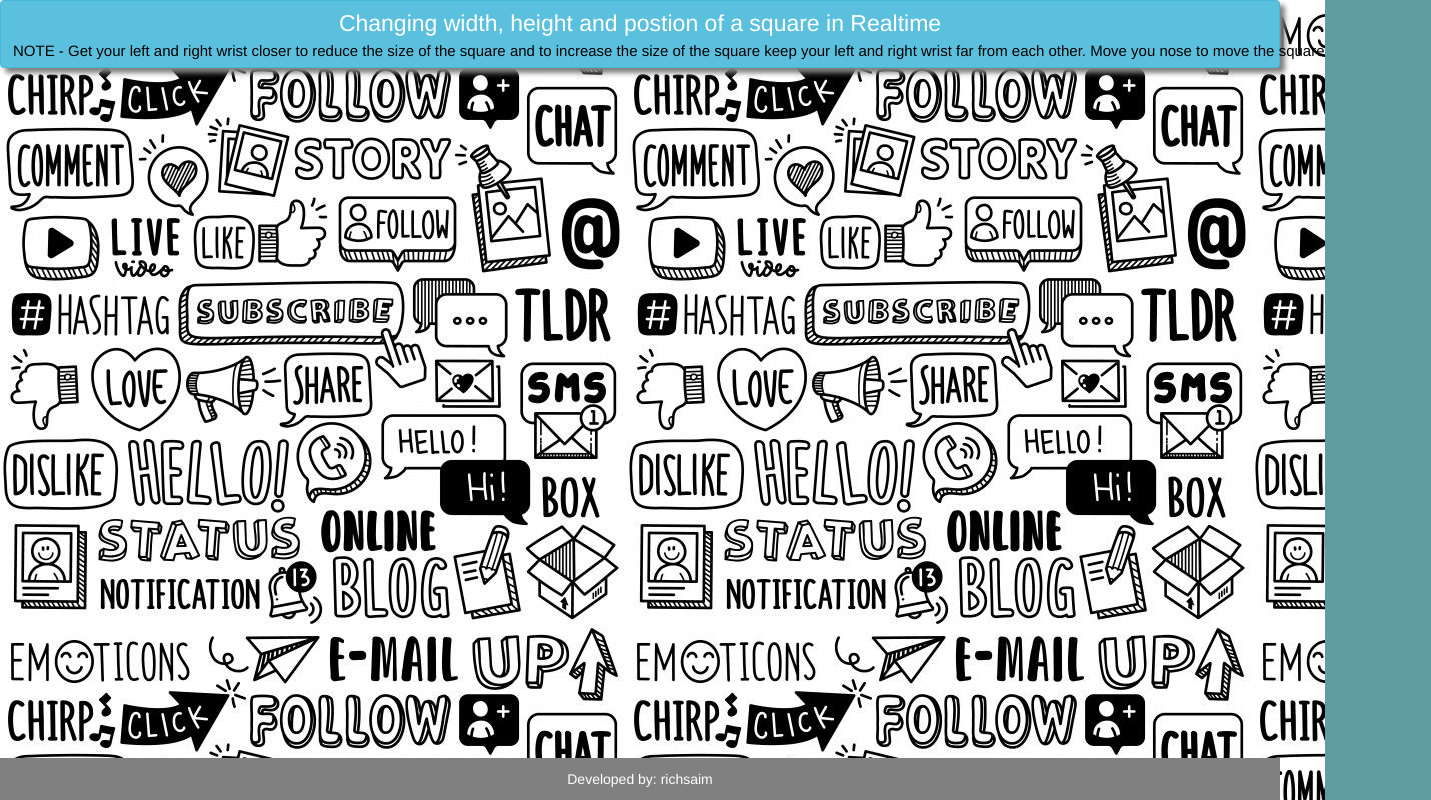
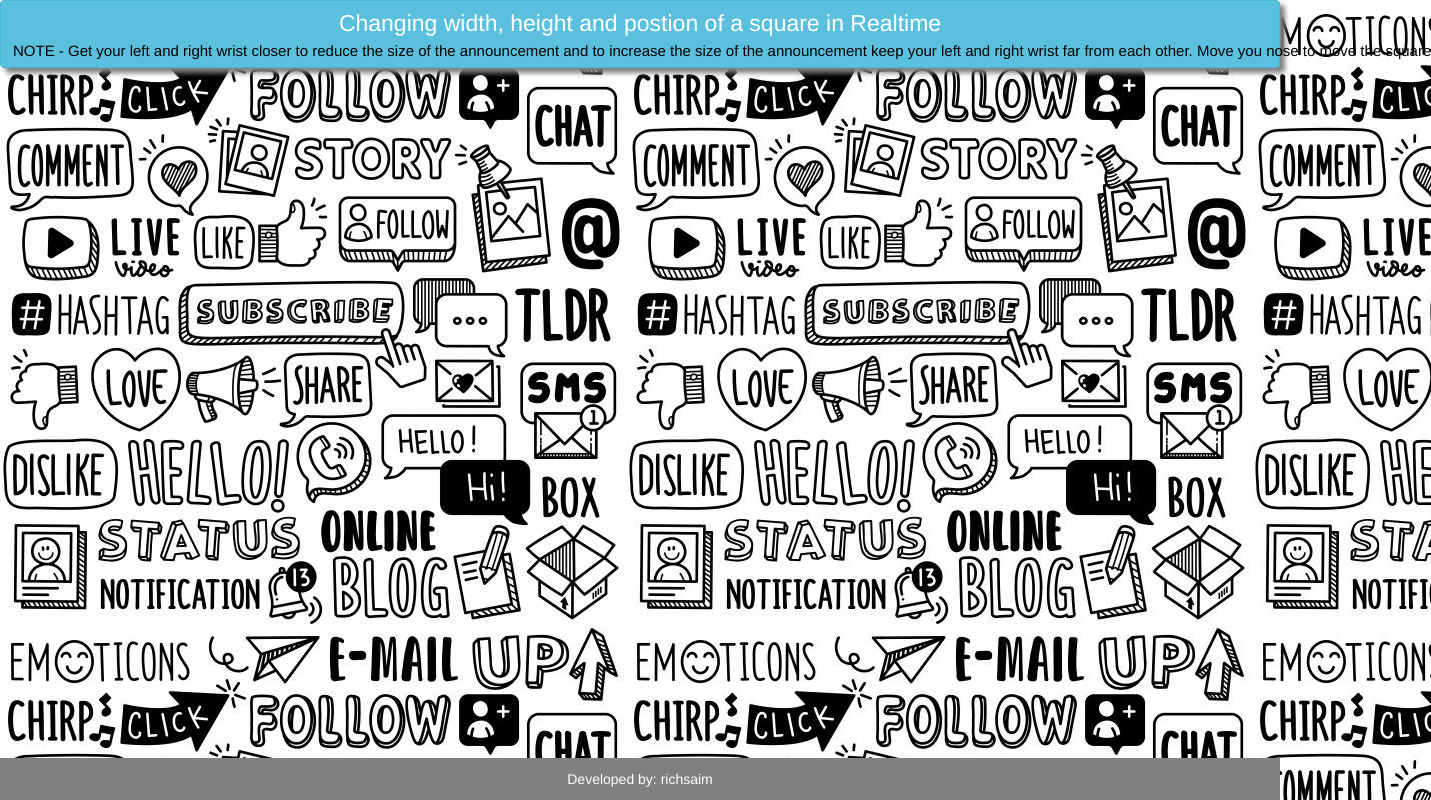
Before and after one commit to saim514/name-biggyfier, a plain HTML site: page index.html in a window 1280 px wide. Shown: the whole page, 1431 px wide, since content can reach past the window. Drawn offline with nearby package versions, Linux system fonts and the light colour scheme.

Commit message:
Add files via upload

```diff
--- a/index.html
+++ b/index.html
@@ -17,8 +17,8 @@
   <h3 class="btn btn-info heading">Changing width, height and postion of a square in Realtime
     <br>
     <span class="note">NOTE - Get your left and right wrist closer
-      to reduce the size of the square and to increase the size of
-      the square keep your left and right wrist far from each other.
+      to reduce the size of the announcement and to increase the size of
+      the announcement keep your left and right wrist far from each other.
       Move you nose to move the square</span>
     <br>
 
```
